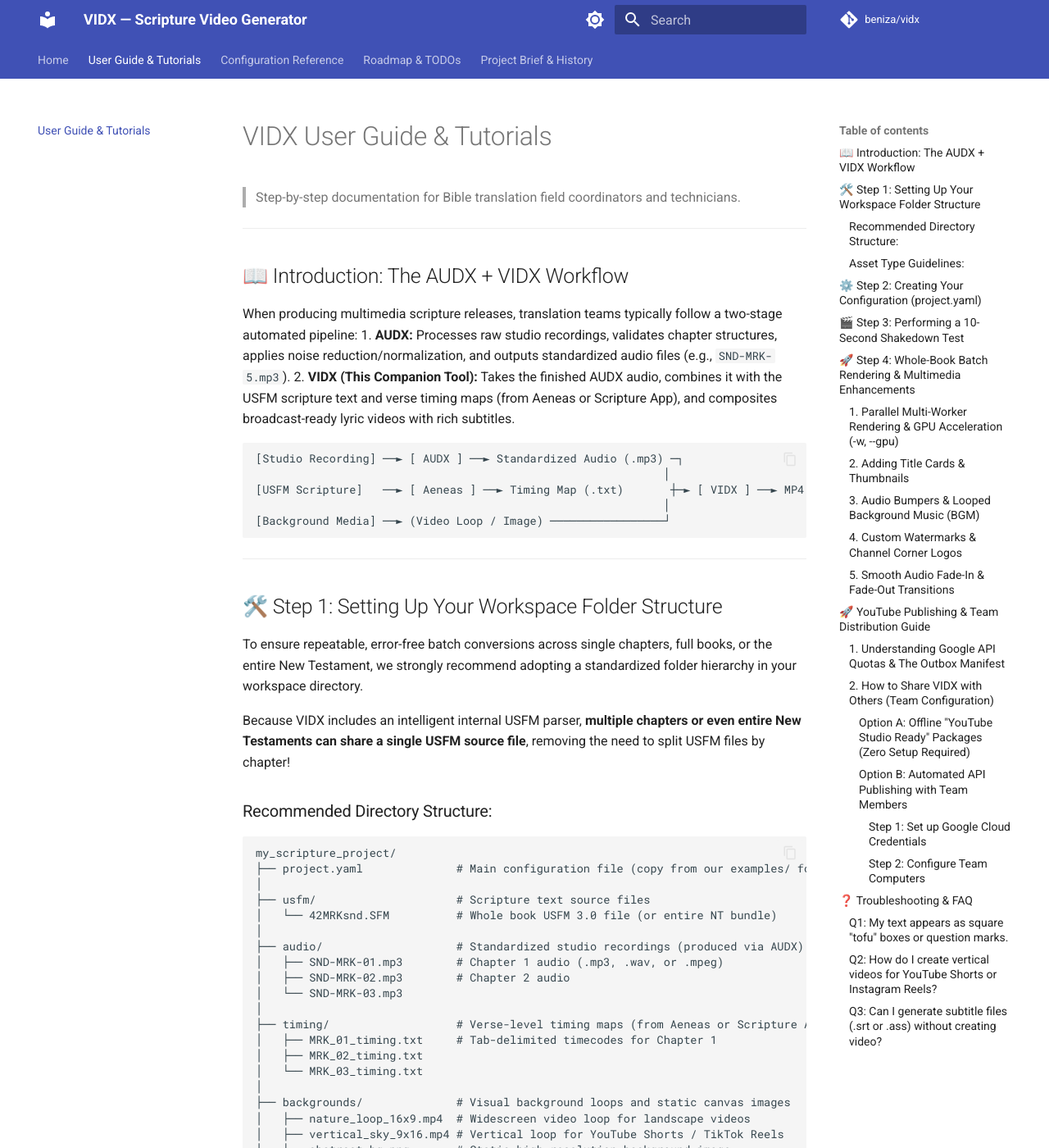
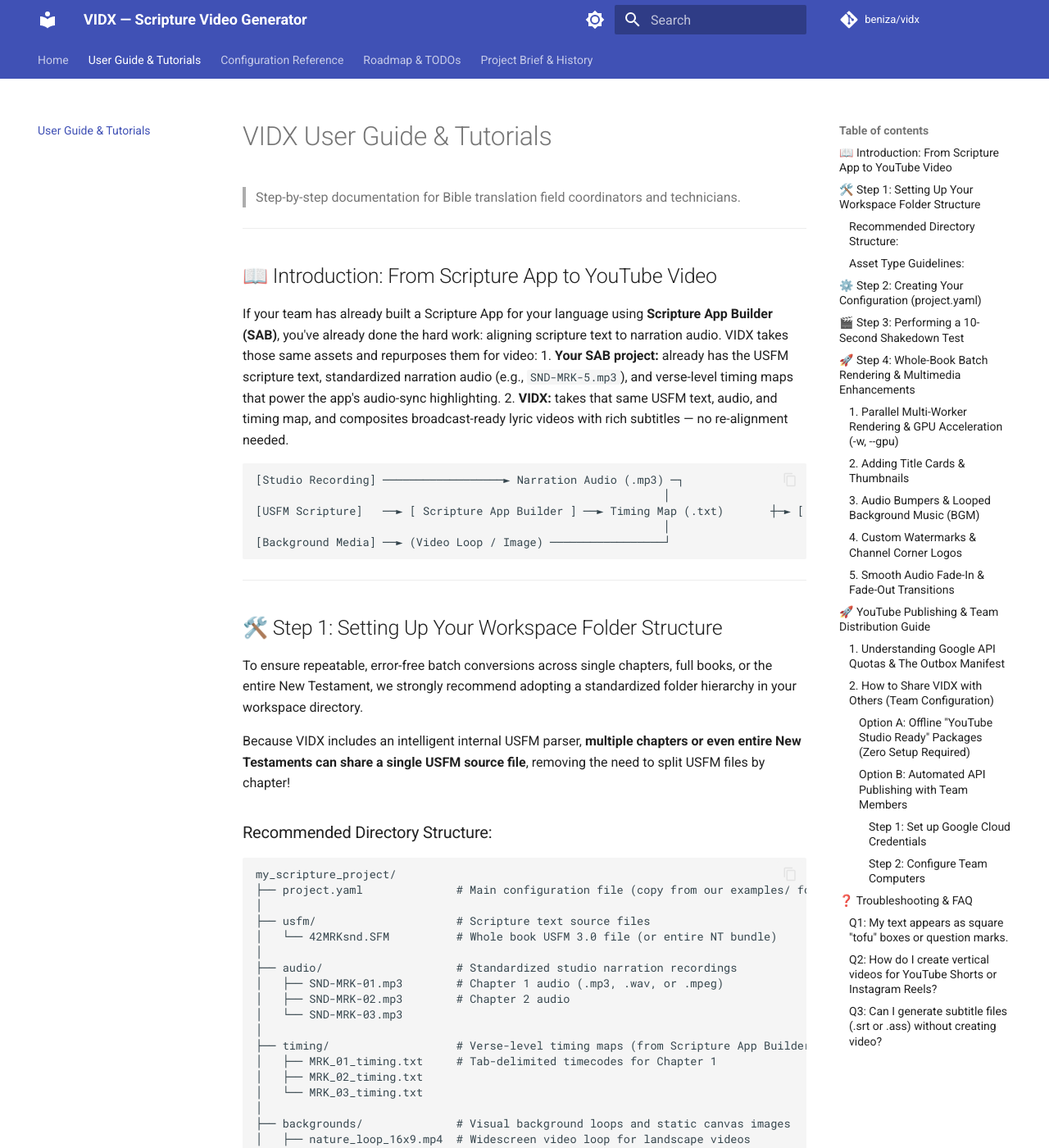
Before and after one commit to beniza/vidx, an MkDocs documentation site: the page built from docs/user_guide.md, in a window 1280 px wide and 1400 px high. Shown: the whole window at 82% size. Built offline with MkDocs 1.6.1 and Material for MkDocs 9.7.7, drawn with Linux system fonts in a browser that asks for light colours; comment, search, counter and statistics services are not loaded; some of the changed text lies outside the part shown.

Commit message:
docs: remove stale AUDX references now that VIDX is independent
VIDX has split off from AUDX and is now a standalone tool. Also corrects
the docs to credit Scripture App Builder (SAB), not AUDX, as the actual
source of timing files.

````diff
--- a/config.sample.yaml
+++ b/config.sample.yaml
@@ -1,5 +1,5 @@
 # ==============================================================================
-# VIDX Configuration File (Companion to AUDX)
+# VIDX Configuration File
 # Combines USFM Bible scripture files, audio maps, and background media into video.
 # ==============================================================================
 
--- a/docs/user_guide.md
+++ b/docs/user_guide.md
@@ -3,16 +3,16 @@
 
 ---
 
-## 📖 Introduction: The AUDX + VIDX Workflow
+## 📖 Introduction: From Scripture App to YouTube Video
 
-When producing multimedia scripture releases, translation teams typically follow a two-stage automated pipeline:
-1. **AUDX:** Processes raw studio recordings, validates chapter structures, applies noise reduction/normalization, and outputs standardized audio files (e.g., `SND-MRK-5.mp3`).
-2. **VIDX (This Companion Tool):** Takes the finished AUDX audio, combines it with the USFM scripture text and verse timing maps (from Aeneas or Scripture App), and composites broadcast-ready lyric videos with rich subtitles.
+If your team has already built a Scripture App for your language using **Scripture App Builder (SAB)**, you've already done the hard work: aligning scripture text to narration audio. VIDX takes those same assets and repurposes them for video:
+1. **Your SAB project:** already has the USFM scripture text, standardized narration audio (e.g., `SND-MRK-5.mp3`), and verse-level timing maps that power the app's audio-sync highlighting.
+2. **VIDX:** takes that same USFM text, audio, and timing map, and composites broadcast-ready lyric videos with rich subtitles — no re-alignment needed.
 
 ```
-[Studio Recording] ──► [ AUDX ] ──► Standardized Audio (.mp3) ─┐
+[Studio Recording] ──────────────────► Narration Audio (.mp3) ─┐
                                                              │
-[USFM Scripture]   ──► [ Aeneas ] ──► Timing Map (.txt)       ┼─► [ VIDX ] ──► MP4 Video / SRT Subtitles
+[USFM Scripture]   ──► [ Scripture App Builder ] ──► Timing Map (.txt)       ┼─► [ VIDX ] ──► MP4 Video / SRT Subtitles
                                                              │
 [Background Media] ──► (Video Loop / Image) ─────────────────┘
 ```
@@ -33,12 +33,12 @@
 ├── usfm/                     # Scripture text source files
 │   └── 42MRKsnd.SFM          # Whole book USFM 3.0 file (or entire NT bundle)
 │
-├── audio/                    # Standardized studio recordings (produced via AUDX)
+├── audio/                    # Standardized studio narration recordings
 │   ├── SND-MRK-01.mp3        # Chapter 1 audio (.mp3, .wav, or .mpeg)
 │   ├── SND-MRK-02.mp3        # Chapter 2 audio
 │   └── SND-MRK-03.mp3
 │
-├── timing/                   # Verse-level timing maps (from Aeneas or Scripture App)
+├── timing/                   # Verse-level timing maps (from Scripture App Builder)
 │   ├── MRK_01_timing.txt     # Tab-delimited timecodes for Chapter 1
 │   ├── MRK_02_timing.txt
 │   └── MRK_03_timing.txt
@@ -56,7 +56,7 @@
 
 ### Asset Type Guidelines:
 1. **USFM Scripture (`usfm/`):** Place standard UTF-8 encoded `.SFM` or `.usfm` files here. VIDX automatically strips formatting noise (footnotes `\f`, cross-references `\x`, figures `\fig`) and targets the exact chapter requested by your timing file.
-2. **Audio Recordings (`audio/`):** Use standardized audio exported from your AUDX pipeline. Supported formats include `.mp3`, `.wav`, `.aac`, and `.mpeg`. Ensure filenames clearly identify the book and chapter.
+2. **Audio Recordings (`audio/`):** Use your standardized studio narration recordings. Supported formats include `.mp3`, `.wav`, `.aac`, and `.mpeg`. Ensure filenames clearly identify the book and chapter.
 3. **Timing Maps (`timing/`):** Standard tab-delimited files (`start_sec \t end_sec \t segment_id`). Punctuation splits and verse fragments (`1a`, `1b`) are matched automatically.
 4. **Backgrounds (`backgrounds/`):** You can use short looping video clips (`.mp4`, `.mov`) or static images (`.jpg`, `.png`). If your video loop is shorter than the chapter audio, VIDX will automatically loop it (`loop_background: true`) to match the exact duration!
 5. **Title Cards & Bumpers (`assets/` - Upcoming v0.3 Features):** You can prepare still title images (`title_card.jpg`) to serve as video intros and YouTube thumbnails, along with introductory/closing audio bumpers (`intro.mp3` / `outro.mp3`). VIDX will automatically offset subtitle timestamps to account for intro audio delays!
--- a/mkdocs.yml
+++ b/mkdocs.yml
@@ -1,5 +1,5 @@
 site_name: VIDX — Scripture Video Generator
-site_description: The official video rendering companion to AUDX (Audio Scripture Conversion Tool suite).
+site_description: Scripture video rendering engine for Bible translation teams.
 site_author: The Free Bible Foundation
 site_url: https://beniza.github.io/vidx/
 
--- a/pyproject.toml
+++ b/pyproject.toml
@@ -5,7 +5,7 @@
 [project]
 name = "vidx"
 version = "0.3.4"
-description = "Scripture video rendering companion engine to AUDX (combines USFM files, timing maps, audio, and FFmpeg)."
+description = "Scripture video rendering engine for Bible translation teams (combines USFM files, timing maps, audio, and FFmpeg)."
 authors = [
     {name = "benVar"}
 ]
--- a/vidx/__init__.py
+++ b/vidx/__init__.py
@@ -1,5 +1,5 @@
 """
-VIDX: Scripture Video Generator (Companion to AUDX)
+VIDX: Scripture Video Generator
 Converts USFM Bible translation files, audio, and timing files into styled video outputs.
 """
 
````
Also changed, not shown: README.md (+4 -5 lines), docs/index.md (+4 -6 lines), docs/todo.md (+1 -1 lines), 2 other files.
